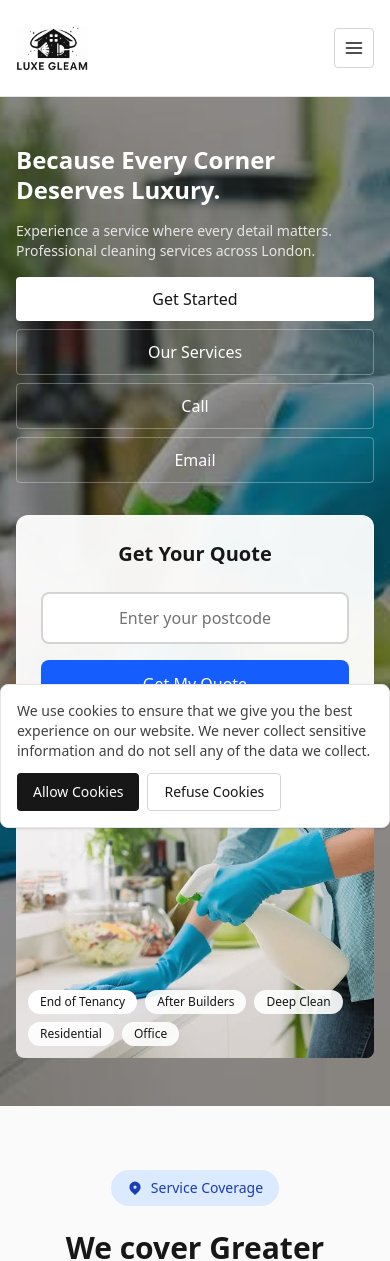
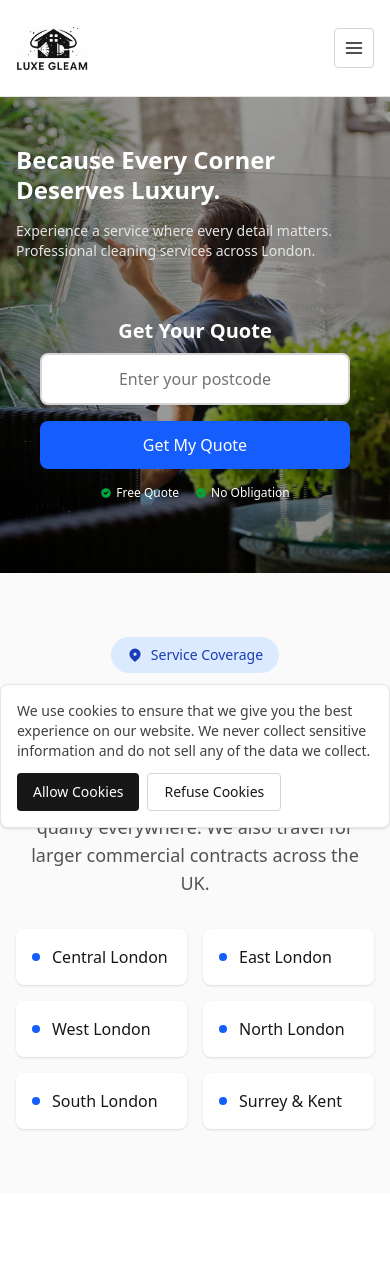
Before and after one commit to malikusama755/kaazhclean, a Next.js app: page / in a window 390 px wide. Shown: the top 1261 px of the page. Built offline with nearby package versions, Linux system fonts and the light colour scheme.

Commit message:
Fix date selection logic and update other changes

```diff
--- a/src/app/page.tsx
+++ b/src/app/page.tsx
@@ -23,29 +23,13 @@ export default function Home() {
             <p className="text-neutral-200 text-sm md:text-base">
               Experience a service where every detail matters. Professional cleaning services across London.
             </p>
-                   <div className="flex flex-wrap gap-2 sm:gap-3">
-                     <Link href="/quick-quote" className="inline-flex items-center rounded bg-white text-neutral-900 px-4 sm:px-5 py-2.5 sm:py-3 font-medium hover:bg-neutral-100 w-full sm:w-auto justify-center">Get Started</Link>
-                     <Link href="/services" className="inline-flex items-center rounded border border-white/30 px-4 sm:px-5 py-2.5 sm:py-3 font-medium hover:bg-white/10 w-full sm:w-auto justify-center">Our Services</Link>
-                     <a href="tel:07450153844" className="inline-flex items-center rounded border border-white/30 px-4 sm:px-5 py-2.5 sm:py-3 font-medium hover:bg-white/10 w-full sm:w-auto justify-center">Call</a>
-                     <a href="mailto:luxegleam.uk@gmail.com" className="inline-flex items-center rounded border border-white/30 px-4 sm:px-5 py-2.5 sm:py-3 font-medium hover:bg-white/10 w-full sm:w-auto justify-center">Email</a>
-                   </div>
 
                    {/* Postcode Input in Hero */}
                    <div className="mt-8">
                      <PostcodeInput />
                    </div>
           </div>
-          <div className="relative aspect-[4/3] w-full rounded-lg overflow-hidden bg-neutral-800 md:bg-transparent md:opacity-0 md:pointer-events-none">
-            {/* keep for layout on small screens; hidden on md+ to avoid duplicating bg */}
-            <Image src="/images/herobg.jpg" alt="Cleaning hero" fill className="object-cover opacity-95 md:opacity-0" priority />
-            <div className="absolute bottom-3 left-3 right-3 flex flex-wrap gap-2">
-              <span className="rounded-full bg-white text-neutral-900 px-3 py-1 text-xs font-medium">End of Tenancy</span>
-              <span className="rounded-full bg-white/90 text-neutral-900 px-3 py-1 text-xs font-medium">After Builders</span>
-              <span className="rounded-full bg-white/90 text-neutral-900 px-3 py-1 text-xs font-medium">Deep Clean</span>
-              <span className="rounded-full bg-white/90 text-neutral-900 px-3 py-1 text-xs font-medium">Residential</span>
-              <span className="rounded-full bg-white/90 text-neutral-900 px-3 py-1 text-xs font-medium">Office</span>
-            </div>
-          </div>
+
         </div>
       </section>
 
--- a/src/app/quick-quote/page.tsx
+++ b/src/app/quick-quote/page.tsx
@@ -139,14 +139,21 @@ function QuickQuoteContent() {
     }
   }, [searchParams]);
 
-  // Auto-select next day when Last Minute Cleaning is selected
+  // Auto-select appropriate date based on service type
   useEffect(() => {
     if (selectedService === "Last Minute Cleaning") {
+      // Last Minute Cleaning: next day
       const tomorrow = new Date();
       tomorrow.setDate(tomorrow.getDate() + 1);
       setCurrentDate(tomorrow);
       setSelectedDate(tomorrow.getDate().toString());
       setSelectedFrequency("One time");
+    } else if (selectedService && selectedService !== "Other") {
+      // All other services: 2 days later
+      const dayAfterTomorrow = new Date();
+      dayAfterTomorrow.setDate(dayAfterTomorrow.getDate() + 2);
+      setCurrentDate(dayAfterTomorrow);
+      setSelectedDate(dayAfterTomorrow.getDate().toString());
     }
   }, [selectedService]);
 
--- a/src/components/PostcodeInput.tsx
+++ b/src/components/PostcodeInput.tsx
@@ -16,9 +16,9 @@ export default function PostcodeInput() {
   }
 
   return (
-    <div className="bg-white/95 backdrop-blur-sm rounded-xl shadow-lg border border-white/20 p-6 max-w-md mx-auto">
-      <div className="text-center mb-6">
-        <h3 className="text-xl font-bold text-neutral-900 mb-2">Get Your Quote</h3>
+    <div className="bg-transparent rounded-xl  p-6 max-w-md mx-auto">
+      <div className="text-center">
+        <h3 className="text-xl font-bold text-white mb-2">Get Your Quote</h3>
       </div>
 
       <form onSubmit={handleSubmit} className="space-y-4">
@@ -43,7 +43,7 @@ export default function PostcodeInput() {
       </form>
 
       <div className="mt-4 text-center">
-        <div className="flex items-center justify-center space-x-4 text-xs text-neutral-600">
+        <div className="flex items-center justify-center space-x-4 text-xs text-white">
           <div className="flex items-center">
             <svg className="w-3 h-3 text-green-600 mr-1" fill="currentColor" viewBox="0 0 20 20">
               <path fillRule="evenodd" d="M10 18a8 8 0 100-16 8 8 0 000 16zm3.707-9.293a1 1 0 00-1.414-1.414L9 10.586 7.707 9.293a1 1 0 00-1.414 1.414l2 2a1 1 0 001.414 0l4-4z" clipRule="evenodd"/>
```
Also changed, not shown: public/images/herobg.jpg.
